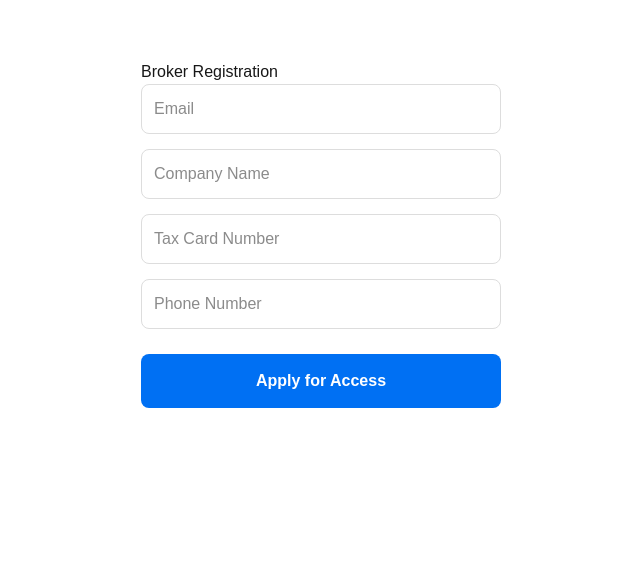
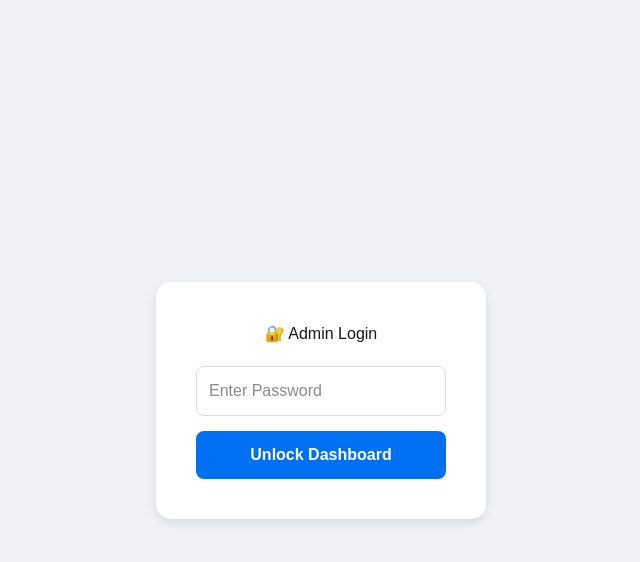
Before and after one commit to Msh891/real-estate-app, a Next.js app: page /admin-gate in a window 1280 px wide. Shown: the top 562 px of the page, without its empty margins (319-959 px from the left). Built offline with nearby package versions, Linux system fonts and the light colour scheme; no server answers.

Commit message:
corrected admin gate and signup separation

```diff
--- a/app/admin-gate/page.tsx
+++ b/app/admin-gate/page.tsx
@@ -1,63 +1,38 @@
 'use client'
 import { useState } from 'react';
 import { useRouter } from 'next/navigation';
-// THIS LINE FIXES THE RED PROBLEM:
-import { supabase } from '../../lib/supabase';
 
-export default function SignupPage() {
-  const [form, setForm] = useState({ email: '', company: '', taxCard: '', phone: '' });
-  const [loading, setLoading] = useState(false);
-  const [done, setDone] = useState(false);
+export default function AdminGate() {
+  const [password, setPassword] = useState('');
   const router = useRouter();
 
-  const handleSignup = async (e: React.FormEvent) => {
-    e.preventDefault();
-    setLoading(true);
-
-    const { error } = await supabase.from('brokers').insert([
-      {
-        email: form.email,
-        company_name: form.company,
-        tax_card: form.taxCard,
-        phone: form.phone,
-        status: 'pending'
-      }
-    ]);
-
-    setLoading(false);
-    if (error) {
-      alert("Error: " + error.message);
+  const handleUnlock = () => {
+    // Change "Egypt2025" to your actual desired password
+    if (password === "Egypt2025") {
+      localStorage.setItem('adminKey', 'granted');
+      router.push('/ops');
     } else {
-      setDone(true);
+      alert("Wrong password");
     }
   };
 
-  if (done) {
-    return (
-      <div style={{ padding: '40px', textAlign: 'center', fontFamily: 'sans-serif' }}>
-        <h1 style={{ fontSize: '40px' }}>✅</h1>
-        <h2>Application Received</h2>
-        <p>Admin is verifying your Tax Card. We will contact you soon.</p>
-        <button onClick={() => router.push('/')} style={btnStyle}>Back to Home</button>
+  return (
+    <div style={{ height: '100vh', display: 'flex', justifyContent: 'center', alignItems: 'center', backgroundColor: '#f0f2f5', fontFamily: 'sans-serif' }}>
+      <div style={{ background: 'white', padding: '40px', borderRadius: '15px', boxShadow: '0 4px 12px rgba(0,0,0,0.1)', textAlign: 'center' }}>
+        <h2 style={{ marginBottom: '20px' }}>🔐 Admin Login</h2>
+        <input
+          type="password"
+          placeholder="Enter Password"
+          style={{ padding: '12px', width: '250px', borderRadius: '8px', border: '1px solid #ddd', fontSize: '16px', display: 'block', marginBottom: '15px' }}
+          onChange={(e) => setPassword(e.target.value)}
+        />
+        <button
+          onClick={handleUnlock}
+          style={{ width: '100%', padding: '12px', background: '#0070f3', color: 'white', border: 'none', borderRadius: '8px', fontWeight: 'bold', cursor: 'pointer' }}
+        >
+          Unlock Dashboard
+        </button>
       </div>
-    );
-  }
-
-  return (
-    <div style={{ maxWidth: '400px', margin: '40px auto', padding: '20px', fontFamily: 'sans-serif' }}>
-      <h2>Broker Registration</h2>
-      <form onSubmit={handleSignup} style={{ display: 'flex', flexDirection: 'column', gap: '15px' }}>
-        <input placeholder="Email" required style={inputStyle} type="email" onChange={e => setForm({...form, email: e.target.value})} />
-        <input placeholder="Company Name" required style={inputStyle} onChange={e => setForm({...form, company: e.target.value})} />
-        <input placeholder="Tax Card Number" required style={inputStyle} onChange={e => setForm({...form, taxCard: e.target.value})} />
-        <input placeholder="Phone Number" required style={inputStyle} type="tel" onChange={e => setForm({...form, phone: e.target.value})} />
-        <button type="submit" disabled={loading} style={btnStyle}>
-          {loading ? 'Submitting...' : 'Apply for Access'}
-        </button>
-      </form>
     </div>
   );
 }
-
-const inputStyle = { padding: '12px', borderRadius: '8px', border: '1px solid #ddd', fontSize: '16px' };
-const btnStyle = { padding: '15px', background: '#0070f3', color: 'white', border: 'none', borderRadius: '8px', fontWeight: 'bold', cursor: 'pointer', marginTop: '10px' };
```
